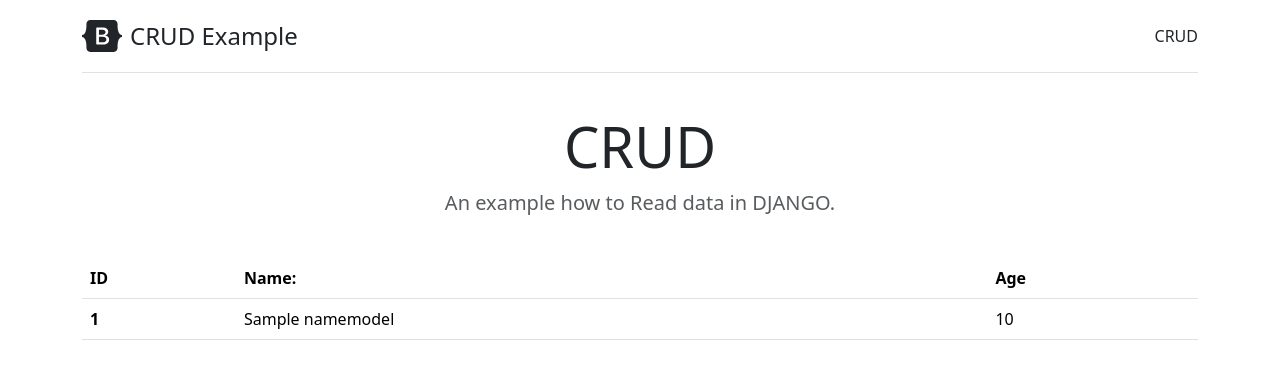
After one commit to 2005869/django-crud, a Django app: page /read/ in a window 1280 px wide. The commit adds this page. Shown: the top 379 px of the page. Run offline with Django 4.2, Linux system fonts and the light colour scheme; tables that the repository leaves empty hold one stand-in row (values such as "Sample post").

Commit message:
read data in database

```diff
--- a/mainapp/templates/mainapp/index.html
+++ b/mainapp/templates/mainapp/index.html
@@ -39,7 +39,7 @@
             <ul class="list-unstyled mt-3 mb-4">
               <li>20 users included</li>
             </ul>
-            <button type="button" class="w-100 btn btn-lg btn-primary">Read data</button>
+            <a href="{% url 'mainapp:read' %}" type="button" class="w-100 btn btn-lg btn-primary">Read data</a>
           </div>
         </div>
       </div>
--- /dev/null
+++ b/mainapp/templates/mainapp/namemodel_list.html
@@ -0,0 +1,28 @@
+{% extends 'mainapp/base.html' %}
+{% block content %}
+    <div class="CRUD-header p-3 pb-md-4 mx-auto text-center">
+      <h1 class="display-4 fw-normal">CRUD</h1>
+      <p class="fs-5 text-muted">An example how to Read data in DJANGO.</p>
+    </div>
+<div>
+    <table class="table">
+        <thead>
+        <tr>
+            <th scope="col">ID</th>
+            <th scope="col">Name:</th>
+            <th scope="col">Age</th>
+        </tr>
+        </thead>
+        <tbody>
+        {% for object in object_list %}
+    <tr>
+      <th scope="row">{{ object.id }}</th>
+      <td>{{ object.name }}</td>
+      <td>{{ object.age }}</td>
+    </tr>
+    {% endfor %}
+        </tbody>
+    </table>
+</div>
+  </header>
+{% endblock %}
--- a/mainapp/urls.py
+++ b/mainapp/urls.py
@@ -7,4 +7,5 @@ app_name = 'mainapp'
 urlpatterns = [
     path('', views.index, name='index'),
     path('create/', views.CreateData.as_view(), name='create'),
+    path('read/', views.ReadData.as_view(), name='read'),
 ]
--- a/mainapp/views.py
+++ b/mainapp/views.py
@@ -1,6 +1,6 @@
 import django.contrib.messages
 from django.shortcuts import render
-from django.views.generic import CreateView
+from django.views.generic import CreateView, ListView
 from django.urls import reverse_lazy
 from . import models
 from django.contrib.messages.views import SuccessMessageMixin
@@ -18,3 +18,7 @@ class CreateData(SuccessMessageMixin, CreateView):
     fields = ['name', 'age']
     success_url = reverse_lazy('mainapp:index')
     success_message = "%(name)s was created successfully"
+
+
+class ReadData(ListView):
+    model = models.NameModel
```
